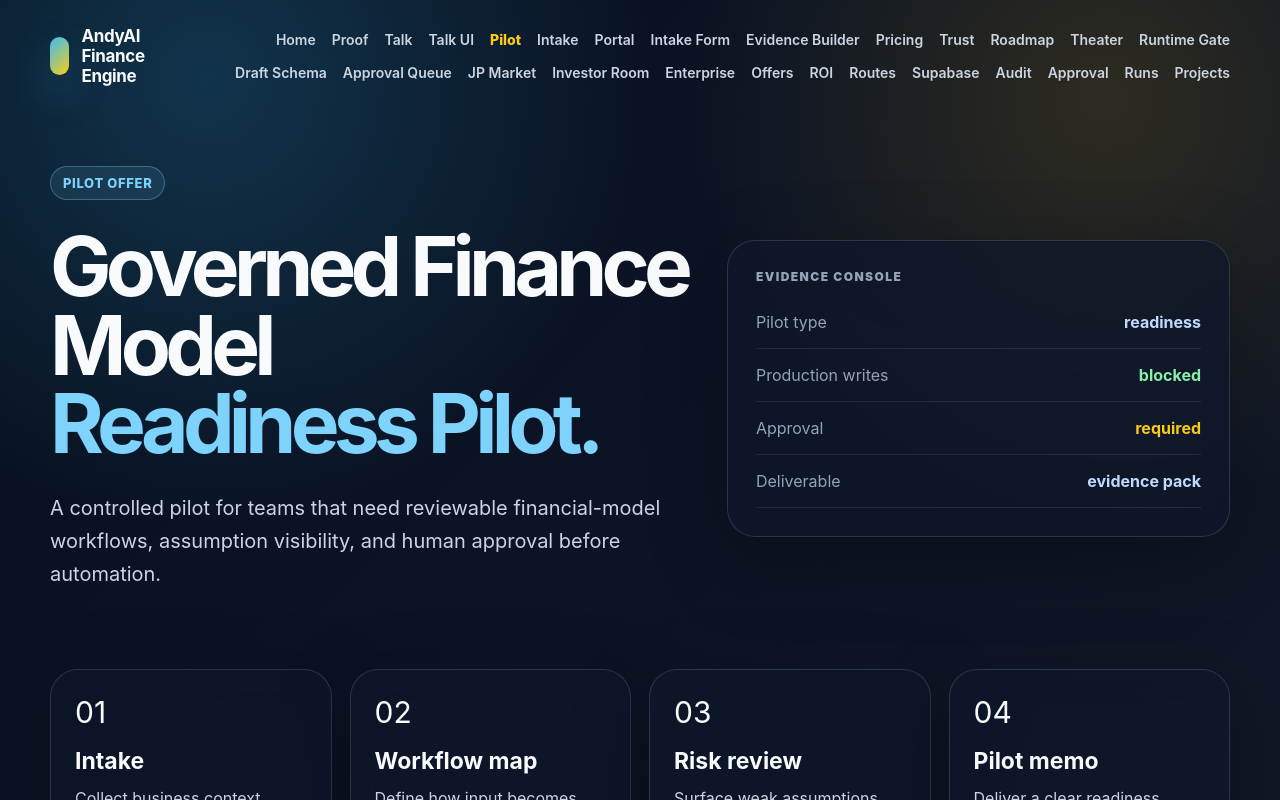
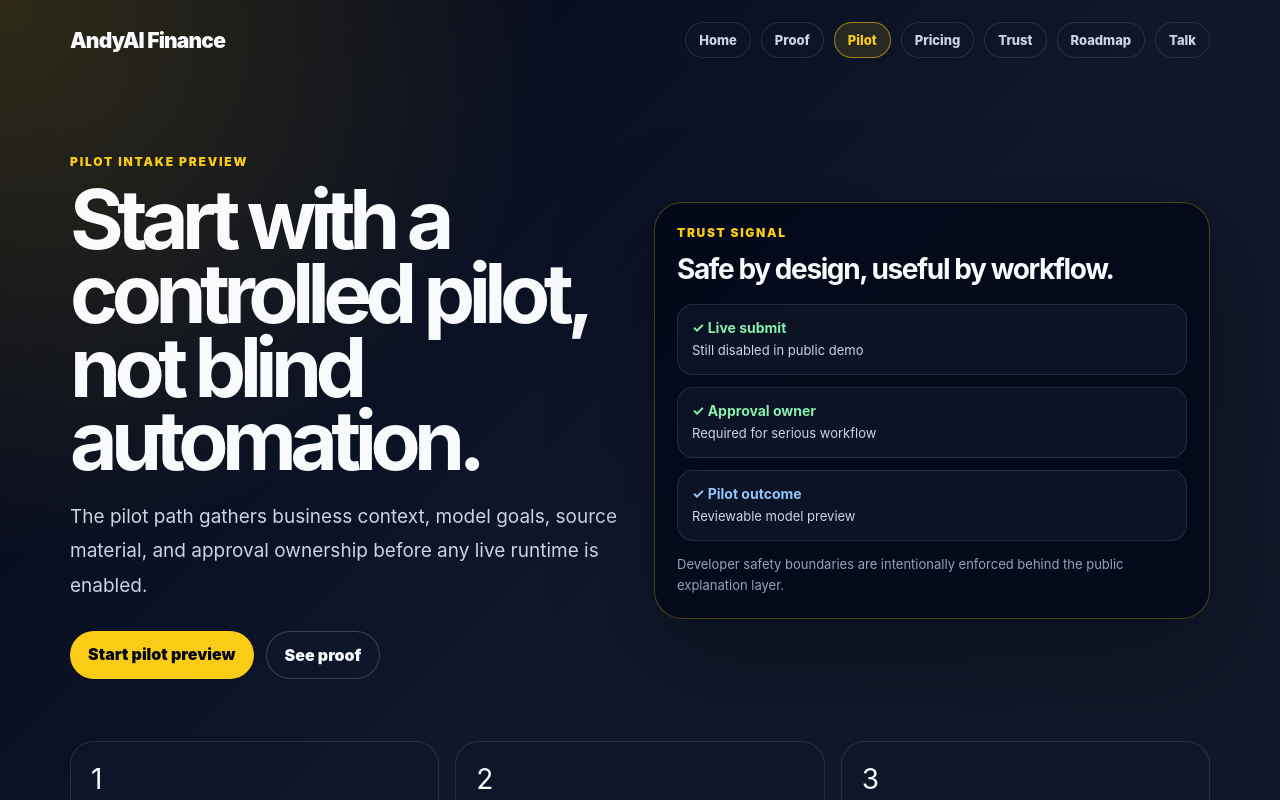
Before and after one commit to kolundzic/andyai-finance-engine, a Next.js app: page /pilot in a window 1280 px wide. Shown: the top 800 px of the page. Built offline with nearby package versions, Linux system fonts and the light colour scheme.

Commit message:
clarity: add v84.0.0 pilot-intake-client-ux-upgrade

```diff
--- a/app/pilot/page.tsx
+++ b/app/pilot/page.tsx
@@ -1,31 +1,31 @@
-import { EvidenceConsole, FeatureGrid, PrestigePage } from "../../src/ui/finance-prestige-system";
+import { ClarityPanel, PublicProductPage, SectionGrid, TrustSignal } from "../../src/ui/public-product-shell";
 
 export const metadata = {
-  title: "AndyAI Finance Engine — Pilot",
-  description: "Governed Finance Model Readiness Pilot.",
+  title: "AndyAI Finance Engine — Start with a controlled pilot, not blind automation.",
+  description: "The pilot path gathers business context, model goals, source material, and approval ownership before any live runtime is enabled.",
 };
 
-export default function PilotPage() {
+export default function Page() {
   return (
-    <PrestigePage
+    <PublicProductPage
       active="/pilot"
-      badge="Pilot Offer"
-      title="Governed Finance Model"
-      accent="Readiness Pilot."
-      lead="A controlled pilot for teams that need reviewable financial-model workflows, assumption visibility, and human approval before automation."
-      right={<EvidenceConsole rows={[
-        ["Pilot type", "readiness", "blue"],
-        ["Production writes", "blocked", "green"],
-        ["Approval", "required", "gold"],
-        ["Deliverable", "evidence pack", "blue"],
-      ]} />}
+      eyebrow="Pilot intake preview"
+      title="Start with a controlled pilot, not blind automation."
+      lead="The pilot path gathers business context, model goals, source material, and approval ownership before any live runtime is enabled."
+      right={<TrustSignal rows={[
+        ["Live submit", "Still disabled in public demo", "green"],
+        ["Approval owner", "Required for serious workflow", "green"],
+        ["Pilot outcome", "Reviewable model preview", "blue"],
+      ] as any} />}
     >
-      <FeatureGrid items={[
-        ["01", "Intake", "Collect business context, inputs, assumptions, and desired model output."],
-        ["02", "Workflow map", "Define how input becomes draft model, evidence, approval, and export."],
-        ["03", "Risk review", "Surface weak assumptions, missing inputs, and unsafe automation points."],
-        ["04", "Pilot memo", "Deliver a clear readiness memo and next-step recommendation."],
-      ]} />
-    </PrestigePage>
+      <SectionGrid items={[
+          ["1", "Business context", "Define the company, use case, and financial question."],
+          ["2", "Source material", "Prepare documents, spreadsheets, assumptions, and supporting evidence."],
+          ["3", "Review gate", "Human approval decides what moves from draft to usable output."],
+      ] as any} />
+      <ClarityPanel title="Pilot promise">
+        <p>A good pilot does not begin with automation. It begins with scope, evidence, boundaries, and a named approval owner.</p>
+      </ClarityPanel>
+    </PublicProductPage>
   );
 }
--- a/package.json
+++ b/package.json
@@ -1,6 +1,6 @@
 {
   "name": "andyai-finance-engine",
-  "version": "83.0.0",
+  "version": "84.0.0",
   "private": true,
   "description": "AndyAI Finance Engine — public showcase powered by a governed financial modeling core.",
   "scripts": {
```
Also changed, not shown: app/pilot-intake/page.tsx (+23 -27 lines), 3 other files (tests, documents, lock files or other folders).
